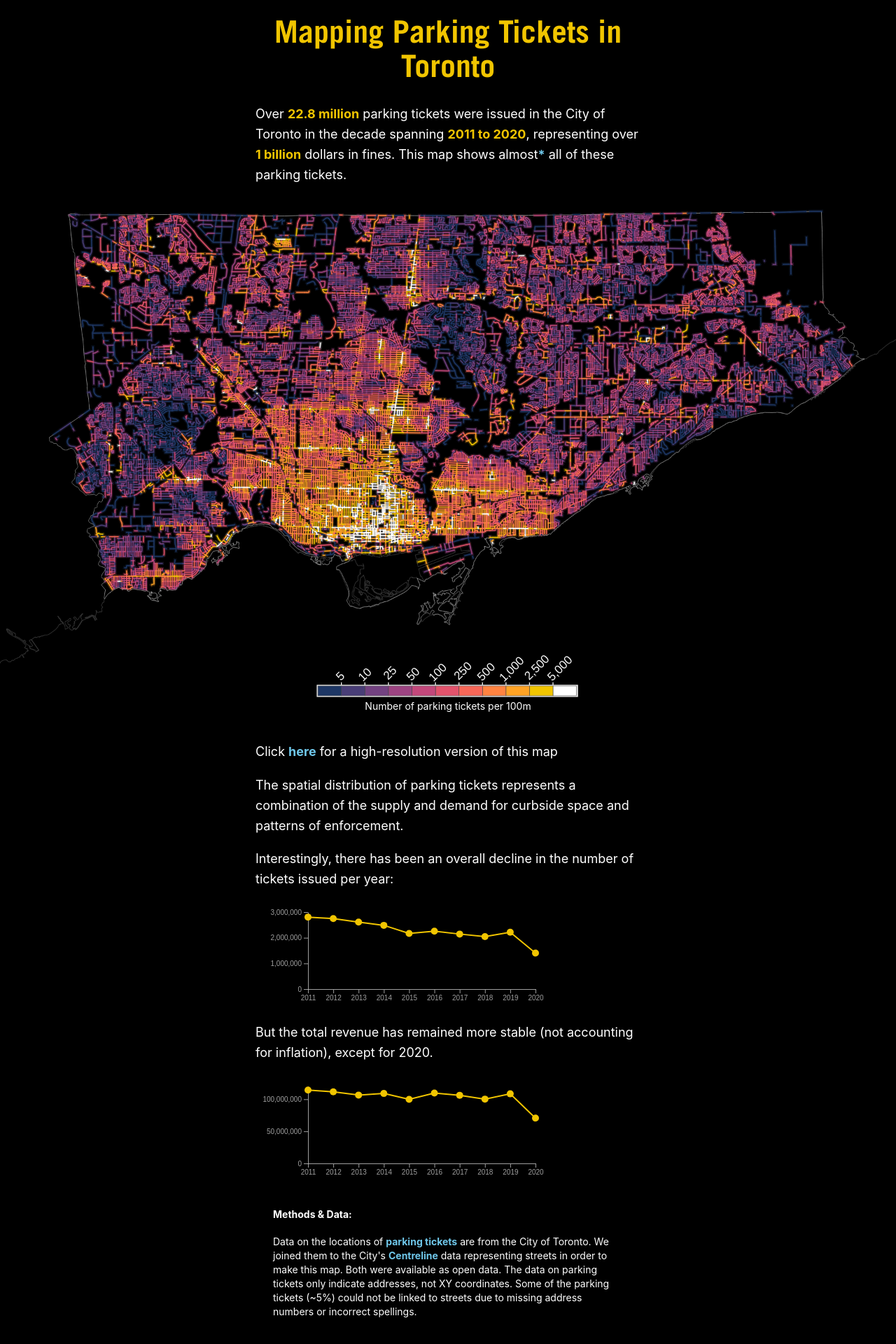
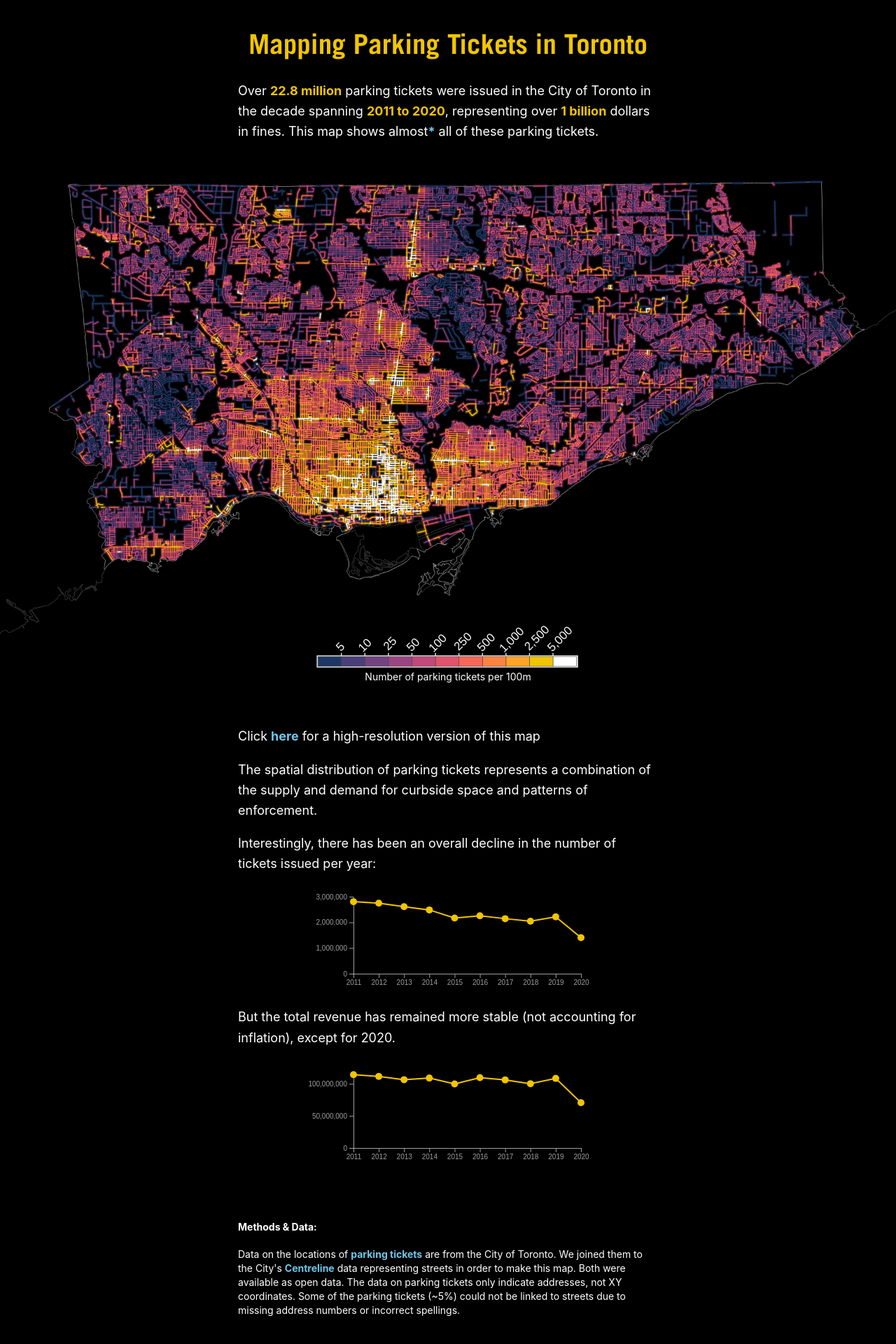
Before and after one commit to schoolofcities/parking-tickets-toronto, a Svelte app: page / in a window 1280 px wide. Shown: the part 54-1974 px from the top of the page at 70% size. Built offline with nearby package versions, Linux system fonts and the light colour scheme.

Commit message:
centre charts, better text padding

```diff
--- a/src/App.svelte
+++ b/src/App.svelte
@@ -76,16 +76,16 @@
 
 	.content {
 		margin: auto;
-		max-width: 550px;
+		max-width: 600px;
 		min-width: 300px;
-		width: 100%;
-		padding: 10px;
+		width: calc(100% - 60px);
+		padding: 30px;
 	}
 
 	.content h1 {
 		color: #F1C500;
-		font-size: 44px;
-		line-height: 1.1;
+		font-size: 39px;
+		line-height: 1.3;
 		font-family: TradeGothicBold, sans-serif;
 	}
 
@@ -111,10 +111,10 @@
 
 	.info {
 		margin: auto;
-		max-width: 500px;
+		max-width: 600px;
 		min-width: 300px;
-		width: 100%;
-		padding: 10px;
+		width: calc(100% - 60px);
+		padding: 30px;
 	}
 
 	.info p {
--- a/src/lib/LineChart.svelte
+++ b/src/lib/LineChart.svelte
@@ -89,6 +89,7 @@
 
 <style>
 	#container {
+		margin: 0 auto;
 		padding-left: 0px;
 		max-width: 420px;
 	}
```
